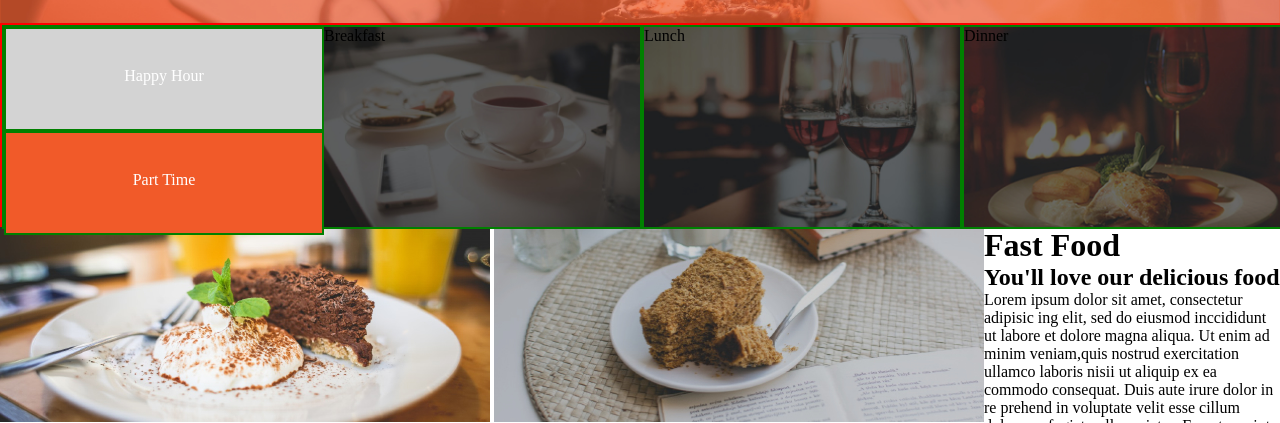
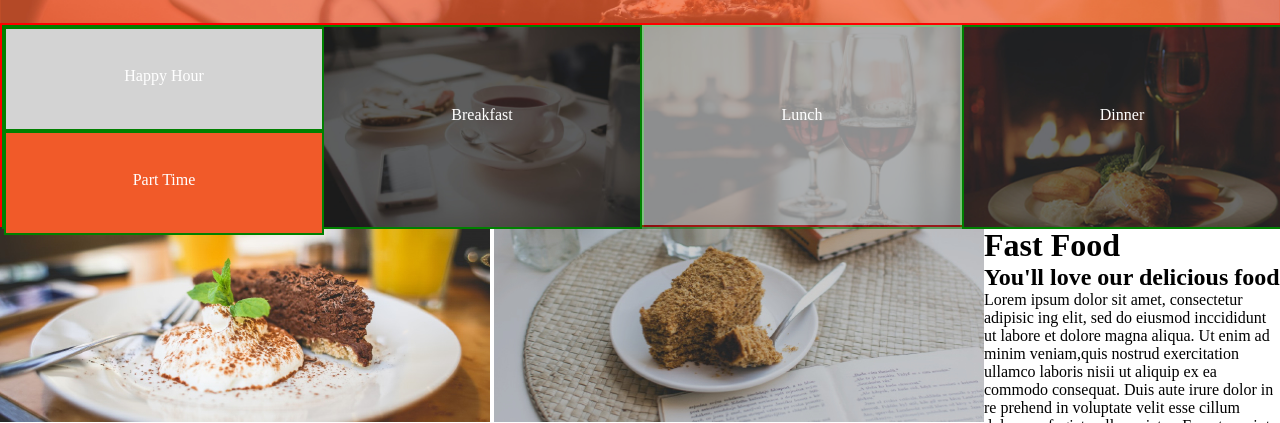
Before and after one commit to Ammoh76/Anitas-Kitchen, a plain HTML site: page index.html in a window 1280 px wide. Shown: the part 377-800 px from the top of the page. Drawn offline with Linux system fonts and the light colour scheme.

Commit message:
it will add opacity to the lunch section

```diff
--- a/index.css
+++ b/index.css
@@ -99,9 +99,25 @@ a{
 #lunch{
   background-image: url("./assets/foodtop/lunch.jpg");
   background-size: cover;
+  opacity: 0.5;
 }
 #dinner{
   background-image: url("./assets/foodtop/dinner.jpg");
   background-size: cover;
 
 }
+#breakfast p{
+  margin-top: 25%;
+  color: white;
+  text-align: center;
+}
+#lunch p{
+  margin-top: 25%;
+  color: white;
+  text-align: center;
+}
+#dinner p{
+  margin-top: 25%;
+  color: white;
+  text-align: center;
+}
```
